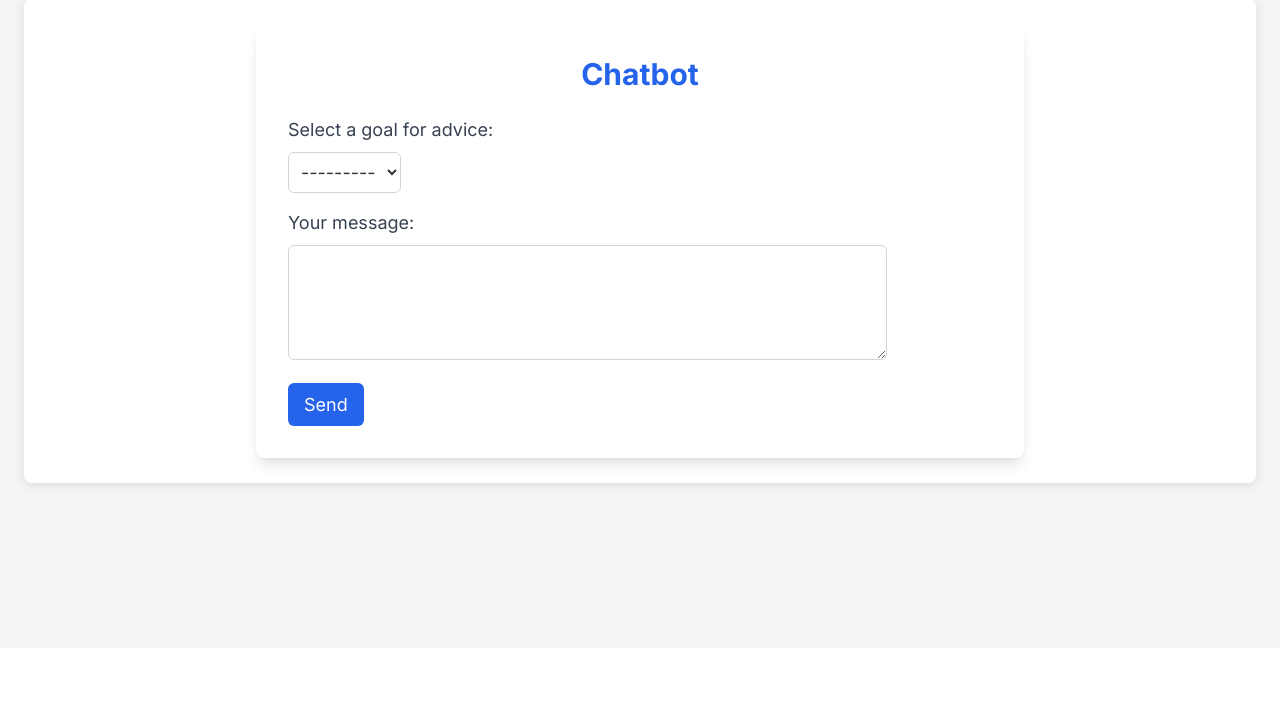
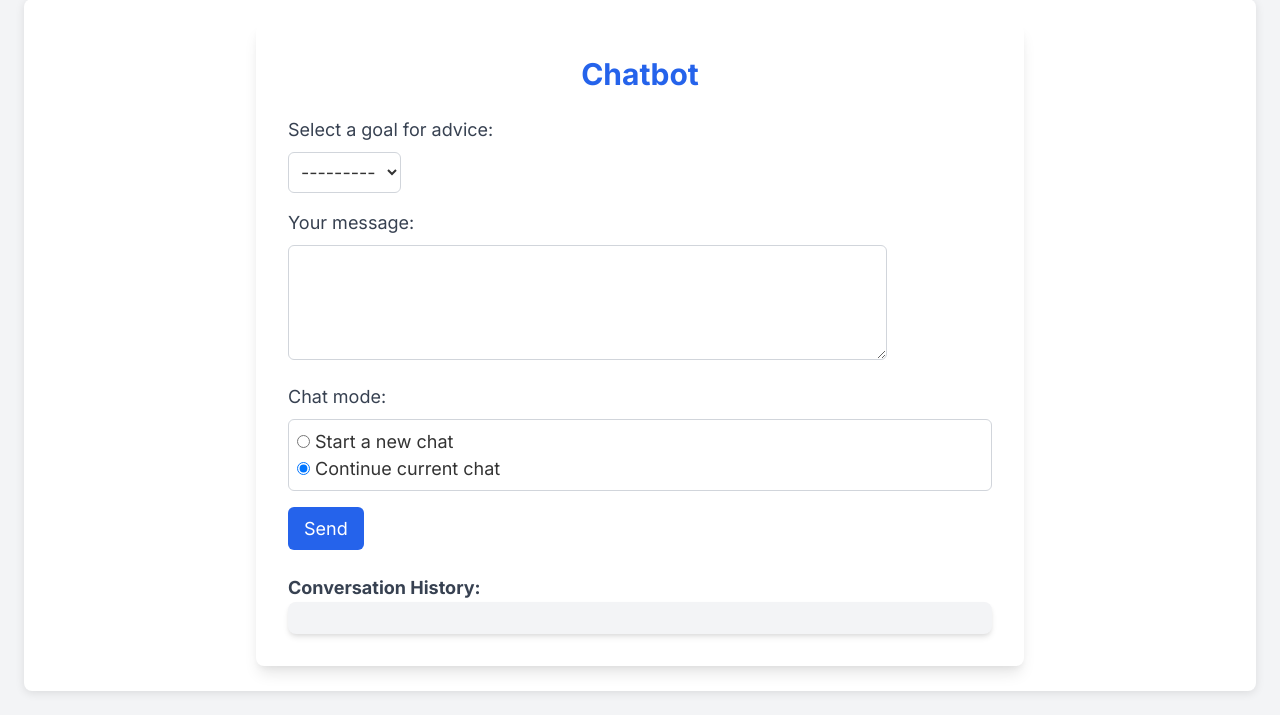
Before and after one commit to taggyhan/finsages, a Django app: page /proj/chatbot/ in a window 1280 px wide. Shown: the part 152-867 px from the top of the page. Before the commit the page ends 645 px from the top, so only its background shows below. Run offline with Django 3.2, Linux system fonts and the light colour scheme; the visitor is signed in with stand-in values (Sample User, id 1); data that the repository does not hold is empty; parts of the project's set-up code (start-up, migrations or seed data) failed here and were passed over.

Commit message:
Added changes to allow for chat continuation

```diff
--- a/proj/forms.py
+++ b/proj/forms.py
@@ -59,12 +59,24 @@ class ChatForm(forms.Form):
             attrs={"class": "form-input bg-white p-2 border border-gray-300 rounded-md"}
         ),
     )
+    CHAT_MODE_CHOICES = [
+        ('new', 'Start a new chat'),
+        ('continue', 'Continue current chat')
+    ]
+    chat_mode = forms.ChoiceField(
+        choices=CHAT_MODE_CHOICES,
+        widget=forms.RadioSelect(
+            attrs={"class": "form-input bg-white p-2 border border-gray-300 rounded-md"}
+        ),
+        initial='continue'
+    )
 
     def __init__(self, *args, **kwargs):
         user = kwargs.pop("user", None)
         super(ChatForm, self).__init__(*args, **kwargs)
         if user:
             self.fields["goal"].queryset = Goal.objects.filter(user=user)
+
 
 class GoalForm(forms.ModelForm):
     class Meta:
--- a/proj/templates/proj/chatbot.html
+++ b/proj/templates/proj/chatbot.html
@@ -6,8 +6,7 @@
         <meta charset="UTF-8">
         <meta name="viewport" content="width=device-width, initial-scale=1.0">
         <title>Chatbot</title>
-            <link href="https://cdn.jsdelivr.net/npm/tailwindcss@2.2.19/dist/tailwind.min.css"
-                  rel="stylesheet">
+        <link href="https://cdn.jsdelivr.net/npm/tailwindcss@2.2.19/dist/tailwind.min.css" rel="stylesheet">
         <style>
             @import url('https://fonts.googleapis.com/css2?family=Inter:wght@400;600;700&display=swap');
             body {
@@ -28,6 +27,12 @@
             .btn-primary:hover {
                 background-color: #0056b3;
             }
+            .conversation-container {
+                display: flex;
+                flex-direction: column-reverse; /* Ensure newest messages are at the top */
+                max-height: 400px; /* Adjust as necessary */
+                overflow-y: auto; /* Allows scrolling if messages exceed container height */
+            }
         </style>
     </head>
     <body class="bg-gray-100 p-6">
@@ -43,11 +48,25 @@
                     <label for="message" class="block text-lg font-medium text-gray-700 mb-2">Your message:</label>
                     {{ form.message }}
                 </div>
-                    <button type="submit"
-                            class="bg-blue-600 text-white py-2 px-4 rounded-md hover:bg-blue-700 transition duration-300">
+                <div class="form-group">
+                    <label for="chat_mode" class="block text-lg font-medium text-gray-700 mb-2">Chat mode:</label>
+                    {{ form.chat_mode }}
+                </div>
+                <button type="submit" class="bg-blue-600 text-white py-2 px-4 rounded-md hover:bg-blue-700 transition duration-300">
                     Send
                 </button>
             </form>
+            <div class="mt-6">
+                <h3 class="text-lg font-bold text-gray-700">Conversation History:</h3>
+                <div class="conversation-container bg-gray-100 p-4 rounded-lg shadow-md">
+                    {% for message in conversation_history reversed %}
+                        <div class="mb-4">
+                            <h5 class="text-sm font-bold text-gray-700">{{ message.role|capfirst }}:</h5>
+                            <p class="text-gray-600">{{ message.content }}</p>
+                        </div>
+                    {% endfor %}
+                </div>
+            </div>
             {% if user_message %}
                 <div class="mt-6 bg-gray-100 p-4 rounded-lg shadow-md">
                     <h5 class="text-lg font-bold text-gray-700 mb-2">Your Message:</h5>
@@ -62,5 +81,5 @@
             {% endif %}
         </div>
     </body>
+</html>
 {% endblock %}
-</html>
--- a/proj/templates/proj/layout.html
+++ b/proj/templates/proj/layout.html
@@ -1,5 +1,6 @@
 {% load static %}
 <!DOCTYPE html>
+<meta name="viewport" content="width=device-width, initial-scale=1" />
 <html lang="en">
     <head>
         <meta charset="UTF-8">
--- a/proj/views.py
+++ b/proj/views.py
@@ -408,16 +408,24 @@ def chatbot_view(request):
     form = ChatForm(user=user)
     user_message = None
     bot_response = None
+
+    # Retrieve the conversation history from the session
+    conversation_history = request.session.get('conversation_history', [])
+
     if request.method == "POST":
         form = ChatForm(request.POST, user=user)
         if form.is_valid():
             user_message = form.cleaned_data["message"]
             selected_goal = form.cleaned_data.get("goal")
+            chat_mode = form.cleaned_data.get("chat_mode")
+
+            # Clear conversation history if starting a new chat
+            if chat_mode == 'new':
+                conversation_history = []
 
             if selected_goal:
                 prompt = create_financial_advice_prompt(user, selected_goal)
                 prompt += f"Here is the user's message:\n{user_message}"
-
             else:
                 transactions = list(Transaction.objects.filter(user=user).values())
                 inflows = [t for t in transactions if t["type"] == "inflow"]
@@ -435,6 +443,7 @@ def chatbot_view(request):
                 {user_message}
                 Please consider the incomes and expenditures in your response.
                 """
+
             try:
                 client = OpenAI()
                 response = client.chat.completions.create(
@@ -446,14 +455,26 @@ def chatbot_view(request):
                     temperature=0.5,
                 )
                 bot_response = response.choices[0].message.content
+
+                # Update conversation history
+                conversation_history.append({"role": "user", "content": user_message})
+                conversation_history.append({"role": "assistant", "content": bot_response})
+                request.session['conversation_history'] = conversation_history
+
             except Exception as e:
                 bot_response = f"Error: {e}"
 
     return render(
         request,
         "proj/chatbot.html",
-        {"form": form, "user_message": user_message, "bot_response": bot_response},
+        {
+            "form": form,
+            "user_message": user_message,
+            "bot_response": bot_response,
+            "conversation_history": conversation_history,
+        },
     )
+
 
 
 @login_required
```
Lines whose indentation alone changed are shown as unchanged.
